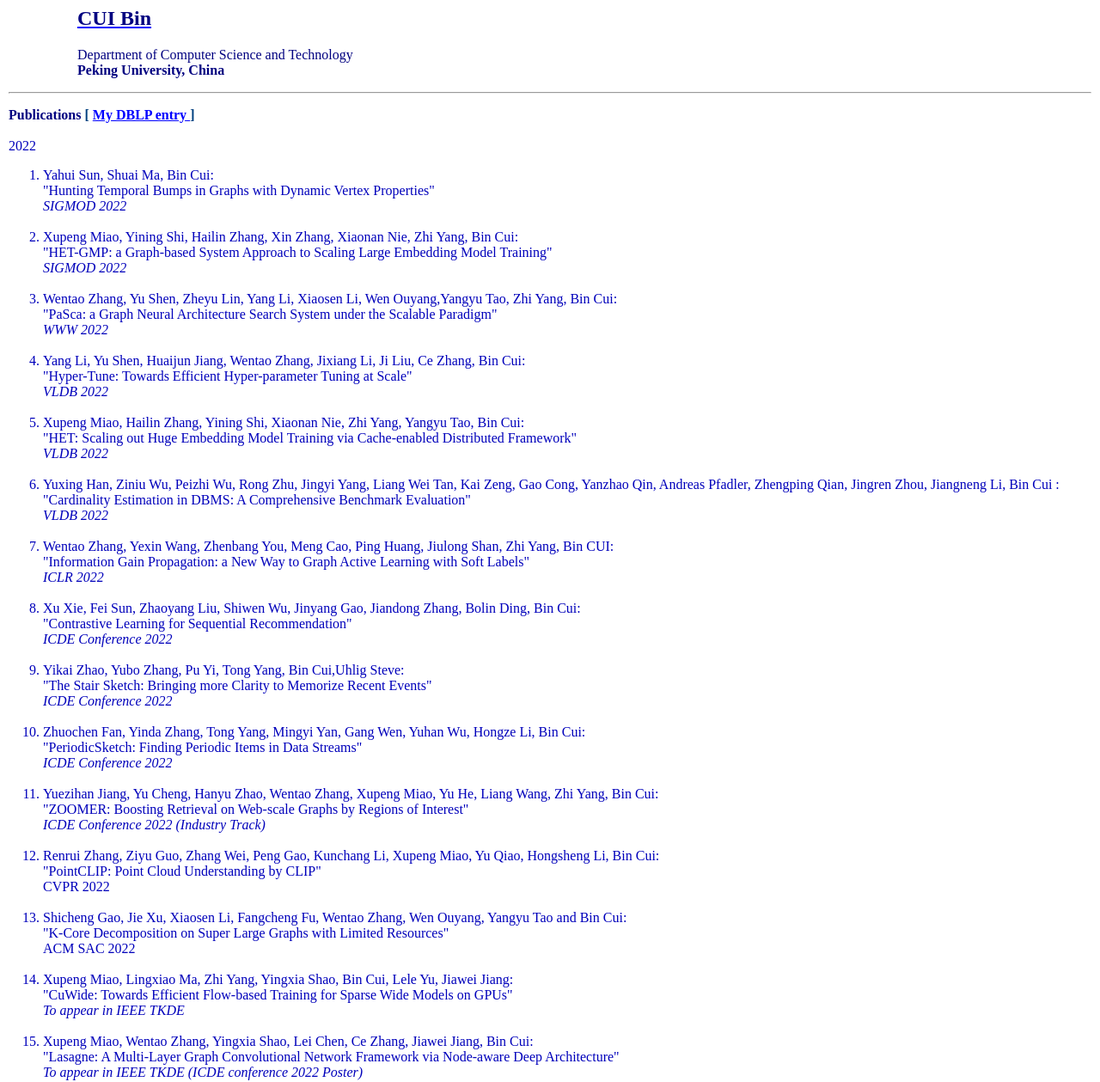
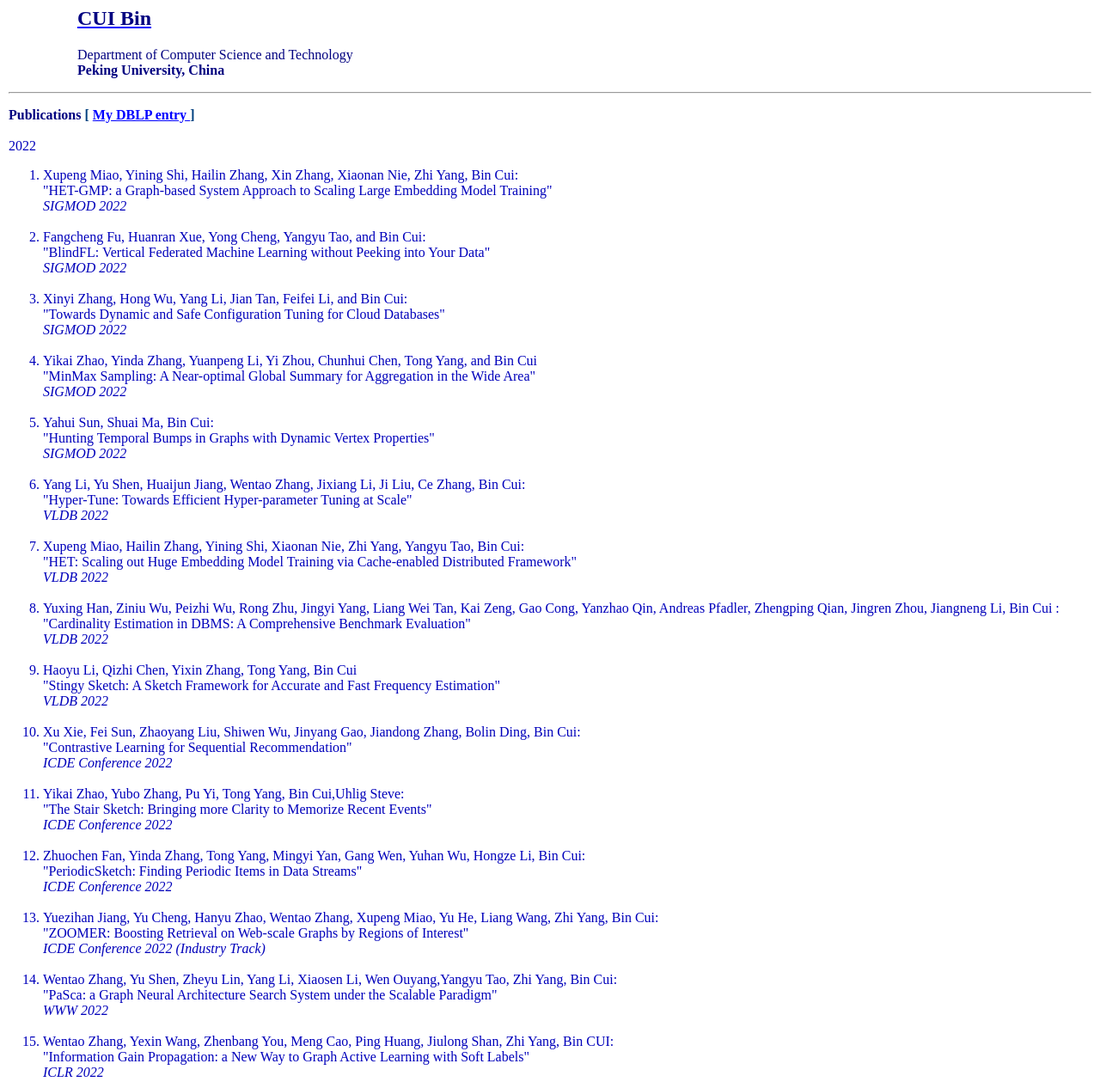
Before and after one commit to cuibinpku/cuibinpku.github.io, a plain HTML site: page papers.html in a window 1280 px wide. Shown: the top 1259 px of the page at 86% size. Drawn offline with Linux system fonts and the light colour scheme.

Commit message:
Add files via upload

```diff
--- a/papers.html
+++ b/papers.html
@@ -85,22 +85,32 @@ Science and Technology
   <br>
 </B></font>2022</p>
 <ol style="position: relative">
-  <li>Yahui Sun, Shuai Ma, Bin Cui:<br>
+  <li>Xupeng Miao, Yining Shi, Hailin Zhang, Xin Zhang, Xiaonan Nie, Zhi Yang, Bin Cui: <br>
+&quot;HET-GMP: a Graph-based System Approach to Scaling Large Embedding Model Training&quot;<br>
+  <em>SIGMOD 2022<br>
+  <br>
+  </em></li>
+  <li><em> </em>Fangcheng Fu, Huanran Xue, Yong Cheng, Yangyu Tao, and Bin Cui:<br>
+    &quot;BlindFL: Vertical Federated Machine Learning without Peeking into Your Data&quot;<br>
+    <em>SIGMOD 2022<br>
+    </em><br>
+  </li>
+  <li>Xinyi Zhang, Hong Wu, Yang Li, Jian Tan, Feifei Li, and Bin Cui:<br>
+&quot;Towards Dynamic and Safe Configuration Tuning for Cloud Databases&quot;<br>
+  <em>SIGMOD 2022</em><br>
+  <br>
+  </li>
+  <li>  Yikai Zhao, Yinda Zhang, Yuanpeng Li, Yi Zhou, Chunhui Chen, Tong Yang, and Bin Cui <br>
+  &quot;MinMax Sampling: A Near-optimal Global Summary for Aggregation in the Wide Area&quot;<br>
+    <em>SIGMOD 2022</em><br>
+    <br>
+  </li>
+  <li>  Yahui Sun, Shuai Ma, Bin Cui:<br>
 &quot;Hunting Temporal Bumps in Graphs with Dynamic Vertex Properties&quot;<br>
 <em>SIGMOD 2022</em><br>
 <br>
   </li>
-  <li>Xupeng Miao, Yining Shi, Hailin Zhang, Xin Zhang, Xiaonan Nie, Zhi Yang, Bin Cui: <br>
-    &quot;HET-GMP: a Graph-based System Approach to Scaling Large Embedding Model Training&quot;<br>
-  <em>SIGMOD 2022</em><br>
-  <br>
-  </li>
-  <li>Wentao Zhang, Yu Shen, Zheyu Lin, Yang Li, Xiaosen Li, Wen Ouyang,Yangyu Tao, Zhi Yang, Bin Cui:<br>
-    &quot;PaSca: a Graph Neural Architecture Search System under the Scalable Paradigm&quot;<br>
-  <em>WWW 2022</em><br>
-  <br>
-  </li>
-  <li>Yang Li, Yu Shen, Huaijun Jiang, Wentao Zhang, Jixiang Li, Ji Liu, Ce Zhang, Bin Cui:<br>
+  <li>  Yang Li, Yu Shen, Huaijun Jiang, Wentao Zhang, Jixiang Li, Ji Liu, Ce Zhang, Bin Cui:<br>
   &quot;Hyper-Tune: Towards Efficient Hyper-parameter Tuning at Scale&quot;<br>
     <em>VLDB 2022<br>
     <br>
@@ -110,14 +120,14 @@ Science and Technology
     <em>VLDB 2022</em><br>
     <br>
   </li>
-  <li>   Yuxing Han, Ziniu Wu, Peizhi Wu, Rong Zhu, Jingyi Yang, Liang Wei Tan, Kai Zeng, Gao Cong, Yanzhao Qin, Andreas Pfadler, Zhengping Qian, Jingren Zhou, Jiangneng Li, Bin Cui :<br>
+  <li>  Yuxing Han, Ziniu Wu, Peizhi Wu, Rong Zhu, Jingyi Yang, Liang Wei Tan, Kai Zeng, Gao Cong, Yanzhao Qin, Andreas Pfadler, Zhengping Qian, Jingren Zhou, Jiangneng Li, Bin Cui :<br>
 &quot;Cardinality Estimation in DBMS: A Comprehensive Benchmark Evaluation&quot; <br>
-    <em>VLDB 2022 </em><br>
+    <em>VLDB 2022<br>
     <br>
-</li>
-  <li>    Wentao Zhang, Yexin Wang, Zhenbang You, Meng Cao, Ping Huang, Jiulong Shan, Zhi Yang, Bin CUI:<br>
-  &quot;Information Gain Propagation: a New Way to Graph Active Learning with Soft Labels&quot; <br>
-  <em>ICLR 2022</em><br>
+  </em></li>
+  <li> Haoyu Li, Qizhi Chen, Yixin Zhang, Tong Yang, Bin Cui<br>
+  &quot;Stingy Sketch: A Sketch Framework for Accurate and Fast Frequency Estimation&quot;<em><br>
+    VLDB 2022</em><br>
     <br>
   </li>
   <li>  Xu Xie, Fei Sun, Zhaoyang Liu, Shiwen Wu, Jinyang Gao, Jiandong Zhang, Bolin Ding,
@@ -141,7 +151,17 @@ Science and Technology
   <em>ICDE Conference 2022 (Industry Track)</em><br>
   <br>
   </li>
-  <li>Renrui Zhang, Ziyu Guo, Zhang Wei, Peng Gao, Kunchang Li, Xupeng Miao, Yu Qiao, Hongsheng Li, Bin Cui: <br>
+  <li>  Wentao Zhang, Yu Shen, Zheyu Lin, Yang Li, Xiaosen Li, Wen Ouyang,Yangyu Tao, Zhi Yang, Bin Cui:<br>
+  &quot;PaSca: a Graph Neural Architecture Search System under the Scalable Paradigm&quot;<br>
+    <em>WWW 2022</em><br>
+    <br>
+  </li>
+  <li>  Wentao Zhang, Yexin Wang, Zhenbang You, Meng Cao, Ping Huang, Jiulong Shan, Zhi Yang, Bin CUI:<br>
+&quot;Information Gain Propagation: a New Way to Graph Active Learning with Soft Labels&quot; <br>
+<em>ICLR 2022</em><br>
+<br>
+  </li>
+  <li>  Renrui Zhang, Ziyu Guo, Zhang Wei, Peng Gao, Kunchang Li, Xupeng Miao, Yu Qiao, Hongsheng Li, Bin Cui: <br>
   &quot;PointCLIP: Point Cloud Understanding by CLIP&quot;<br>
     CVPR 2022<br>
     <br>
```
Lines whose indentation alone changed are shown as unchanged.
